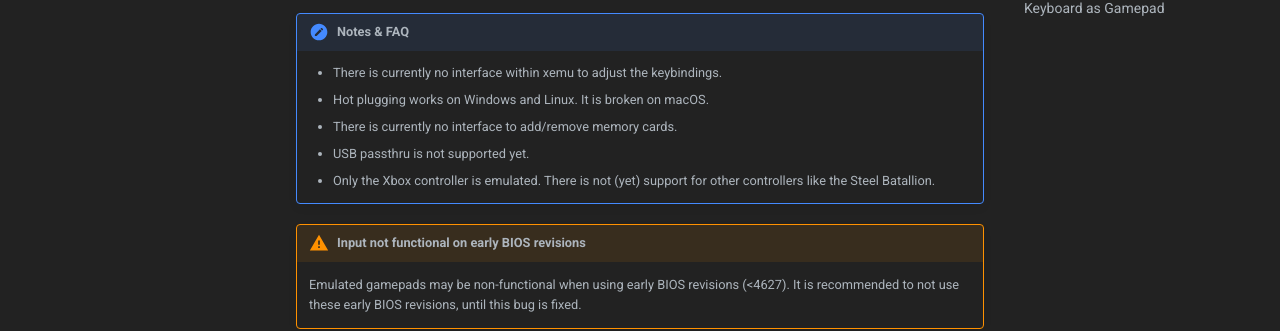
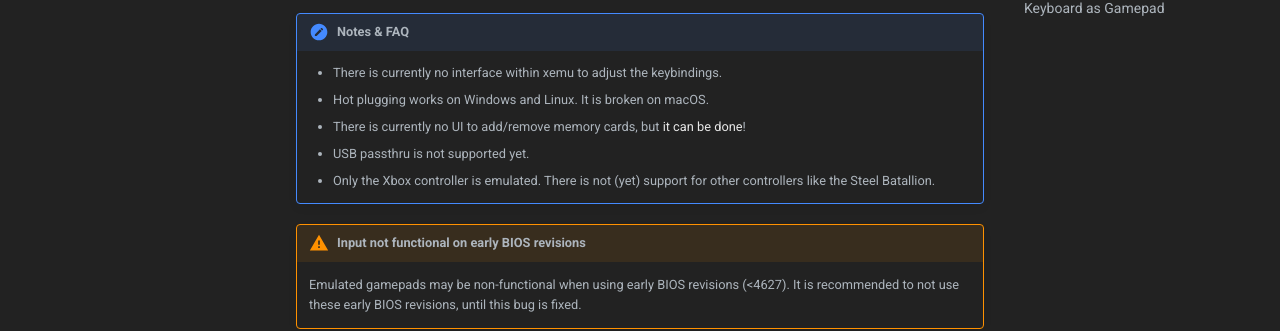
Before and after one commit to xemu-project/xemu-website, an MkDocs documentation site: the page built from docs/docs/input.md, in a window 1280 px wide and 900 px high. Shown: the part 284-615 px from the top of the window. Built offline with MkDocs 1.6.1 and Material for MkDocs 9.7.7, drawn with Linux system fonts in a browser that asks for light colours.

Commit message:
Mention XMU on Input page

```diff
--- a/docs/docs/input.md
+++ b/docs/docs/input.md
@@ -4,7 +4,7 @@ controllers at any time, just like a real Xbox.
 !!! note "Notes & FAQ"
     * There is currently no interface within xemu to adjust the keybindings.
     * Hot plugging works on Windows and Linux. It is broken on macOS.
-    * There is currently no interface to add/remove memory cards.
+    * There is currently no UI to add/remove memory cards, but [it can be done](xmus.md)!
     * USB passthru is not supported yet.
     * Only the Xbox controller is emulated. There is not (yet) support for other controllers like the Steel Batallion.
 
```
